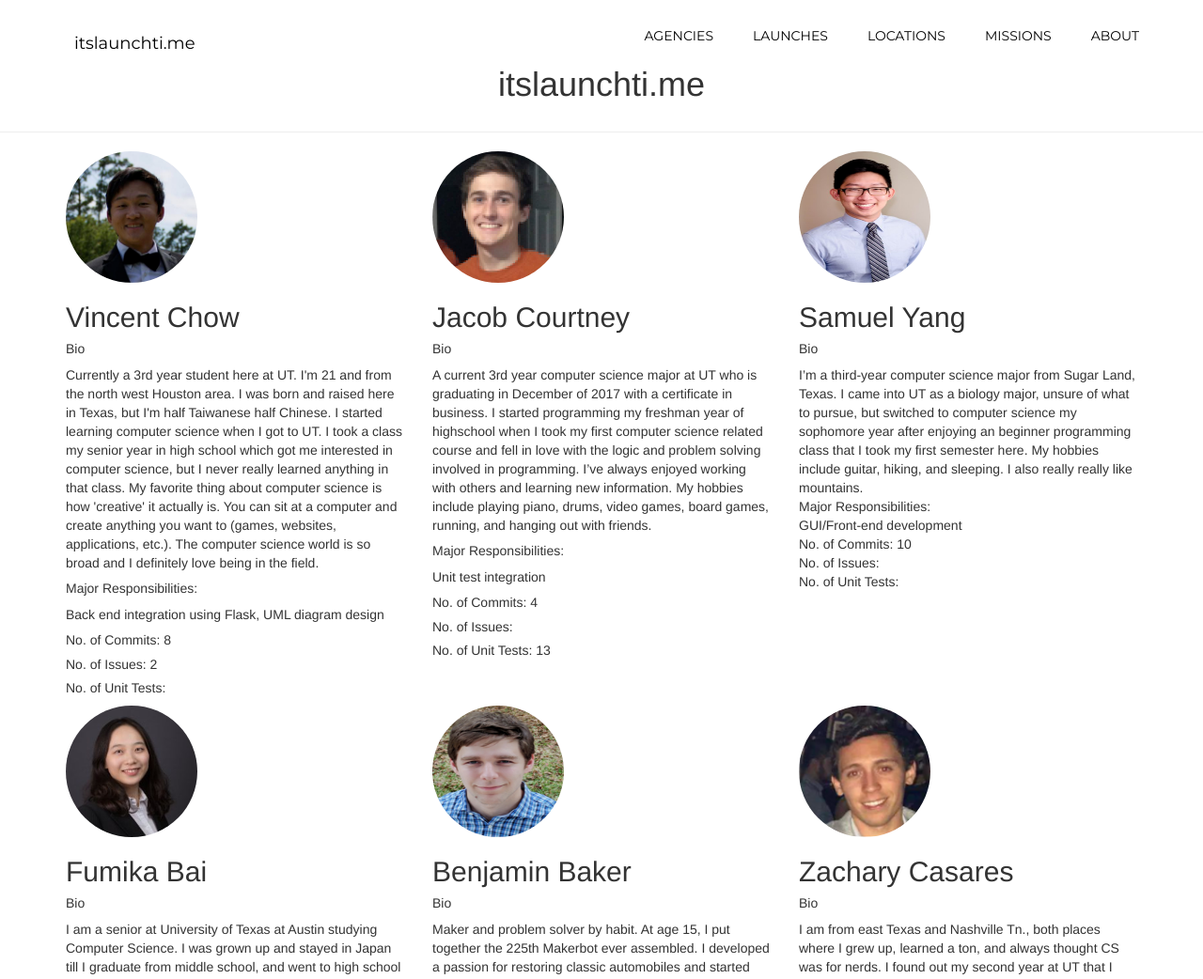
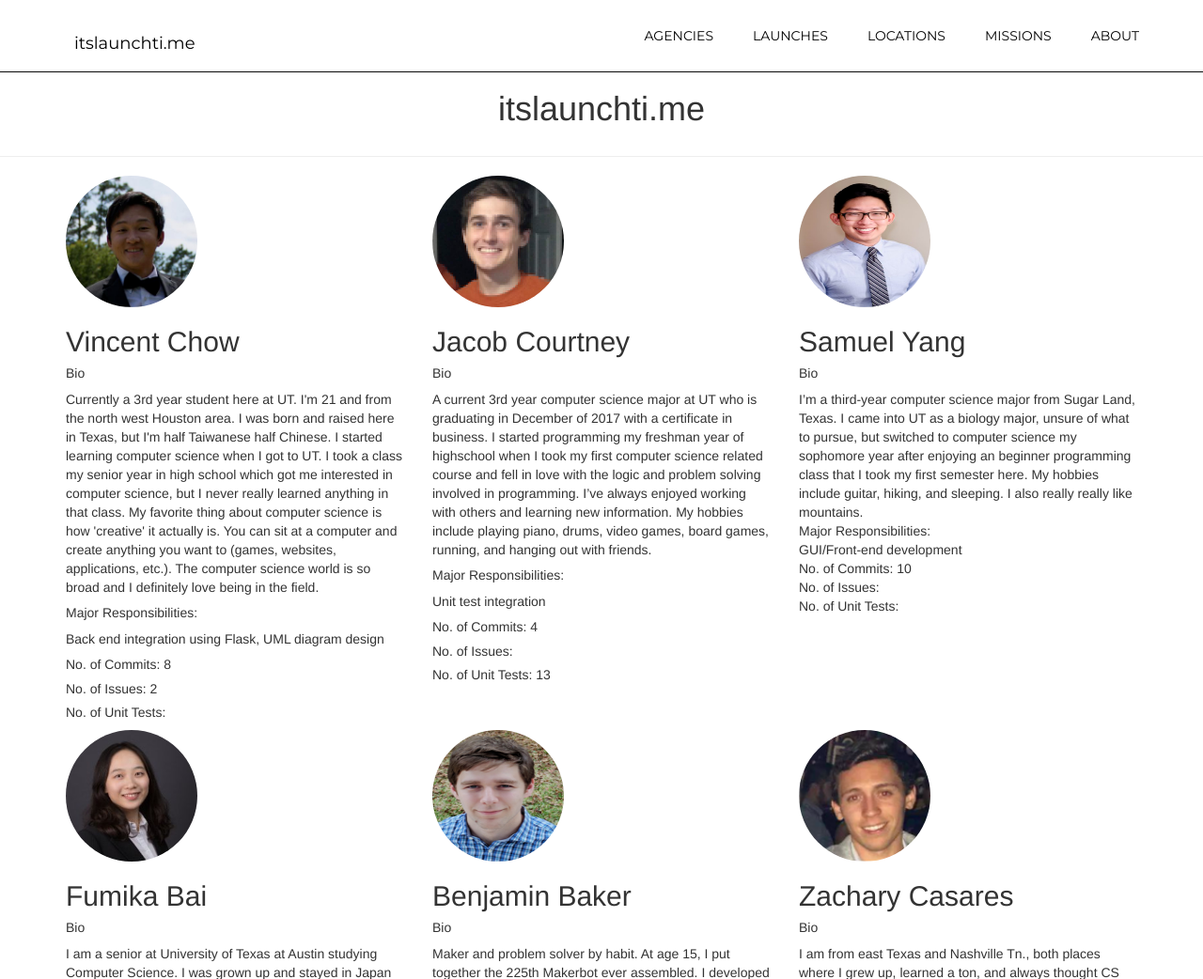
Before and after one commit to Benjamin28/idb, a Flask app: page /about in a window 1280 px wide. Shown: the top 1042 px of the page at 94% size. Run offline with Flask 2, Linux system fonts and the light colour scheme; some libraries are stand-ins or nearby versions.

Commit message:
fixed navbar and launch captions

```diff
--- a/app/static/css/model.css
+++ b/app/static/css/model.css
@@ -1,5 +1,5 @@
 body {
-  padding-top: 50px;
+  padding-top: 76px;
 }
 html,
 body {
@@ -13,8 +13,7 @@ body {
 .navbar {
 	margin: 0;
 	background-image: none;
-	background: none;
-	border: none;
+	background: white;
 	font-family: "Montserrat";
 }
 
--- a/app/templates/launches.html
+++ b/app/templates/launches.html
@@ -152,7 +152,7 @@ var App = React.createClass({
     var index = this.props.items
     return <div class="thumbnail">
              <img src={this.state.images[index]} ></img>
-             <div class="caption">{this.state.names[index]}</div>
+             <div className="caption">{this.state.names[index]}</div>
            </div>
 
   }
```
Also changed, not shown: 2 other files.
